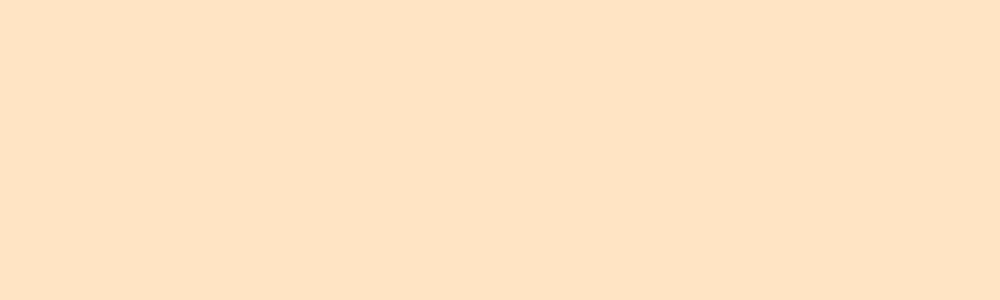
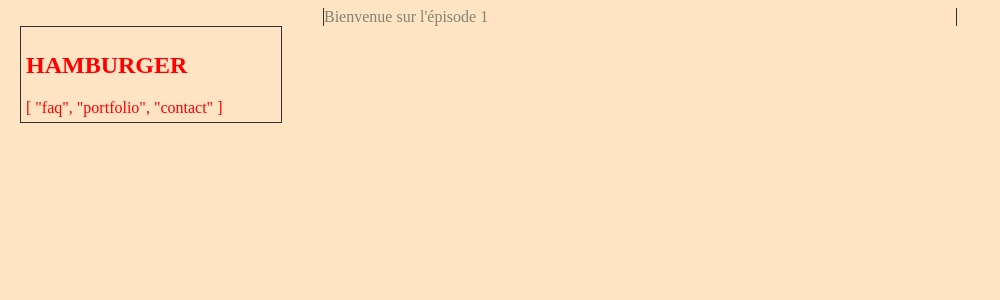
Before and after one commit to comicsify/portfolio, a Nuxt app: page /episodes/1 in a window 1280 px wide. Before the commit this address had no page. Shown: the top 300 px of the page, without its empty margins (0-1000 px from the left). Built offline with nearby package versions, Linux system fonts and the light colour scheme.

Commit message:
feat: architecture for Thorn layout

```diff
--- /dev/null
+++ b/components/layouts/hamburger-menu.vue
@@ -0,0 +1,30 @@
+<script>
+export default {
+  name: `hamburger-menu`,
+  props: {
+    items: {
+      type: Array,
+      default() {
+        return [1, 2, 3]
+      }
+    }
+  },
+  data() {
+    return {
+      localItems: this.items
+    }
+  }
+}
+</script>
+<template>
+  <div>
+    <h2>HAMBURGER</h2>
+    {{ localItems }}
+  </div>
+</template>
+
+<style scoped>
+div {
+  color: red;
+}
+</style>
--- a/components/pages/page-gallery.vue
+++ b/components/pages/page-gallery.vue
@@ -18,7 +18,6 @@ export default {
 
 <template>
   <div class="gallery">
-    <h3>-- {{ selected }} azeaeaz --</h3>
     <div v-for="page in pages" :key="page.id" class="card">
       <page-miniature
         v-on:click="selected = 12"
--- /dev/null
+++ b/layouts/thornLayout.vue
@@ -0,0 +1,44 @@
+<template>
+  <div id="container">
+    <main>
+      <nuxt />
+    </main>
+    <nav>
+      <hamburger-menu v-bind:items="menuItems" />
+    </nav>
+  </div>
+</template>
+<script>
+import hamburgerMenu from '~/components/layouts/hamburger-menu'
+export default {
+  name: `blog-layout`,
+  components: {
+    hamburgerMenu
+  },
+  data() {
+    return {
+      menuItems: ['faq', 'portfolio', 'contact']
+    }
+  }
+}
+</script>
+<style scoped>
+#container {
+  background-color: bisque;
+}
+main {
+  height: 100%;
+  width: 50%;
+  margin: auto;
+  border-left: 1px solid #333;
+  border-right: 1px solid #333;
+}
+nav {
+  position: sticky;
+  max-width: 250px;
+  bottom: 20px;
+  left: 20px;
+  padding: 5px;
+  border: 1px solid #333;
+}
+</style>
--- /dev/null
+++ b/pages/episodes/_episodeId.vue
@@ -0,0 +1,16 @@
+<script>
+export default {
+  name: `page-stories`,
+  layout: 'thornLayout',
+  data() {
+    return {
+      name: `${this.$route.params.name}`,
+      storyId: `${this.$route.params.storyId}`,
+      episodeId: `${this.$route.params.episodeId}`
+    }
+  }
+}
+</script>
+<template>
+  <div>Bienvenue sur l'épisode {{ episodeId }}</div>
+</template>
--- /dev/null
+++ b/pages/episodes/index.vue
@@ -0,0 +1,18 @@
+<script>
+export default {
+  name: `episodes-list`,
+  layout: 'blog',
+  data() {
+    return {
+      placeHolder: 'some'
+    }
+  }
+}
+</script>
+
+<template>
+  <div>
+    Bienvenue sur la liste des épisodes. Voici une valeur quelconque
+    {{ placeHolder }}
+  </div>
+</template>
--- a/pages/index.vue
+++ b/pages/index.vue
@@ -3,7 +3,6 @@
     <div>
       <h1>{{ firstSerie.name }}</h1>
       <page-gallery :pages="pages"></page-gallery>
-      <page-viewer :next="next" :prev="prev" :src="selected"></page-viewer>
     </div>
   </div>
 </template>
@@ -12,12 +11,11 @@
 import * as Authors from '~/helpers/authors.js'
 import * as Series from '~/helpers/series.js'
 import pageGallery from '~/components/pages/page-gallery'
-import pageViewer from '~/components/pages/page-viewer'
+
 export default {
-  layout: 'serie',
+  layout: 'thornLayout',
   components: {
-    pageGallery,
-    pageViewer
+    pageGallery
   },
   data() {
     return {
@@ -44,13 +42,6 @@ export default {
 }
 </script>
 <style>
-.container {
-  background-color: bisque;
-  height: 100%;
-  width: 50%;
-  margin: auto;
-}
-
 h1 {
   margin: 10px auto 60px auto;
   width: 60%;
```
